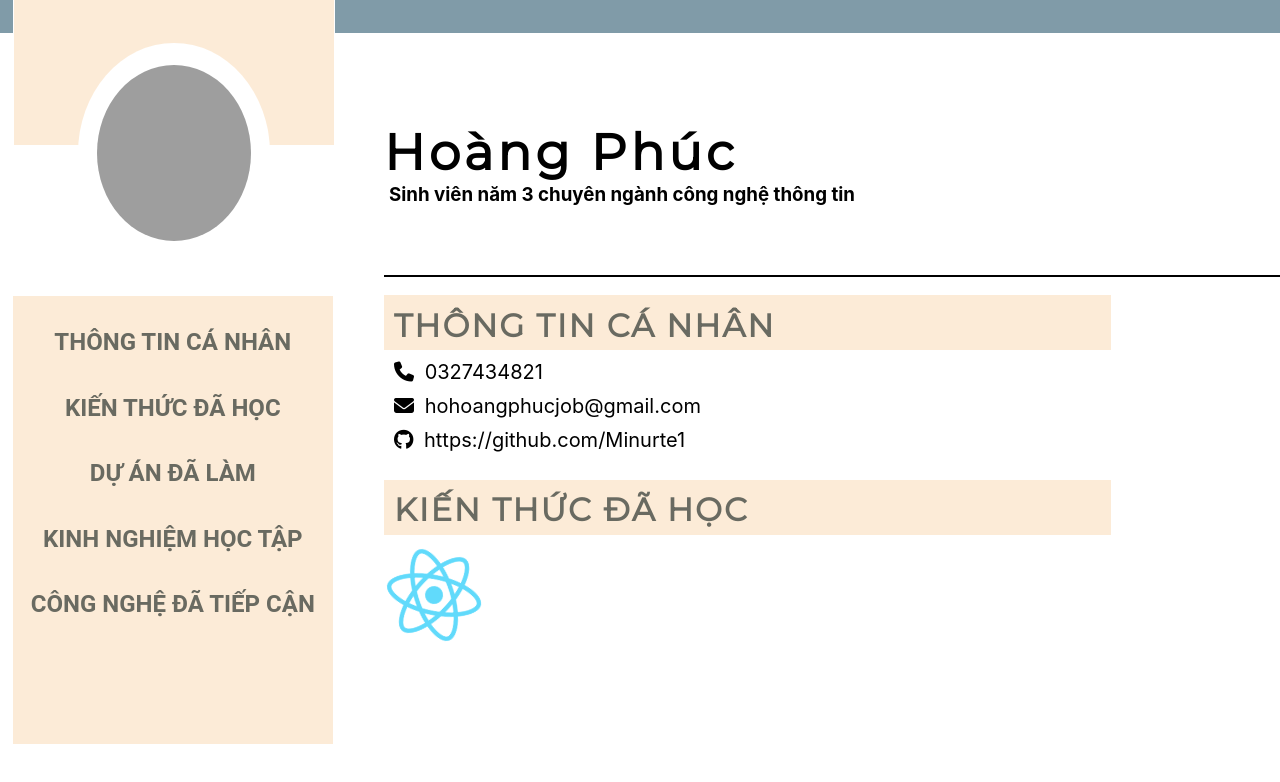
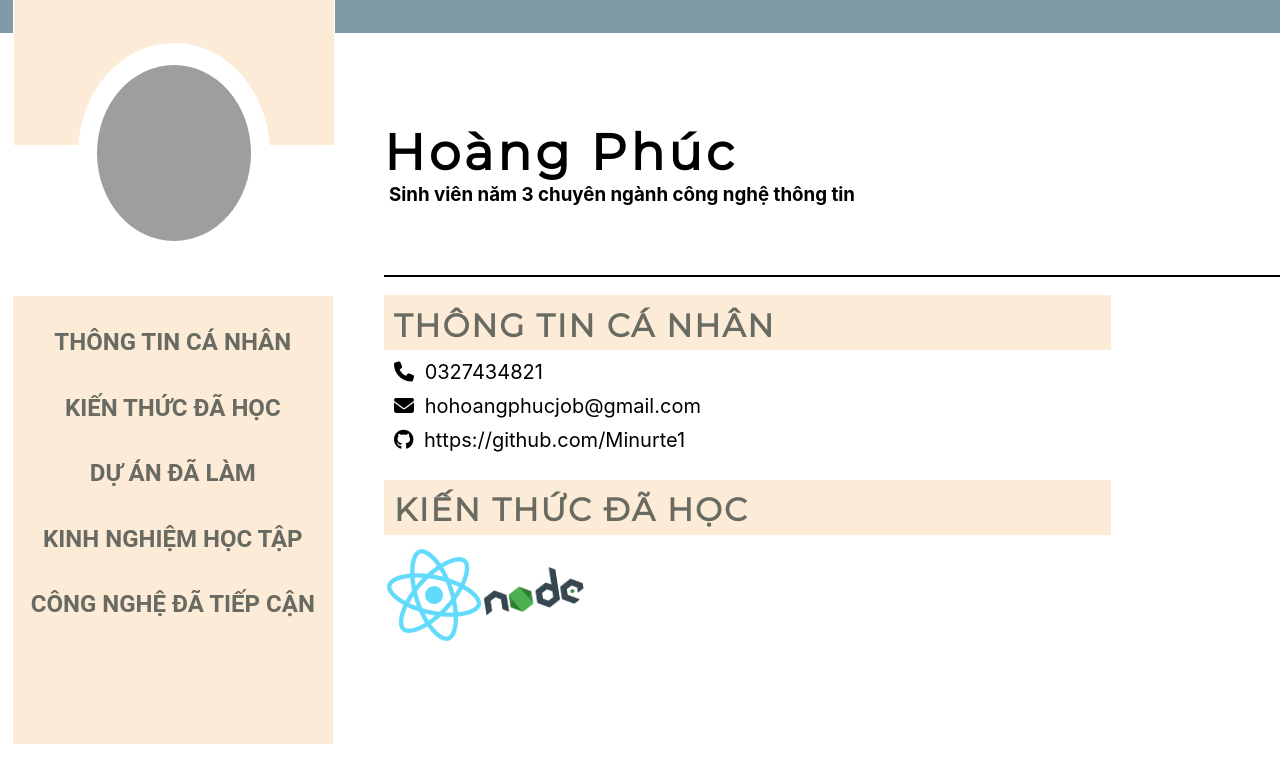
Before and after one commit to Minurte1/CV_Frontend_HoangPhuc, a React (Create React App) app: page / in a window 1280 px wide. Shown: the top 782 px of the page. Built offline with nearby package versions, Linux system fonts and the light colour scheme; grey boxes are pictures that could not be loaded.

Commit message:
cap nhat

```diff
--- a/src/view/App.js
+++ b/src/view/App.js
@@ -38,6 +38,7 @@ function App() {
             <div className='Kienthucdahoc'>
               <h1>KIẾN THỨC ĐÃ HỌC</h1>
               <img className='img-react' style={{ animation: `spin ${speed}s linear infinite` }} src={require('../public/image/logo512.png')}></img>
+              <img className='img-react' src={require('../public/image/icons8-nodejs-480.png')}></img>
             </div>
           </div>
 
```
